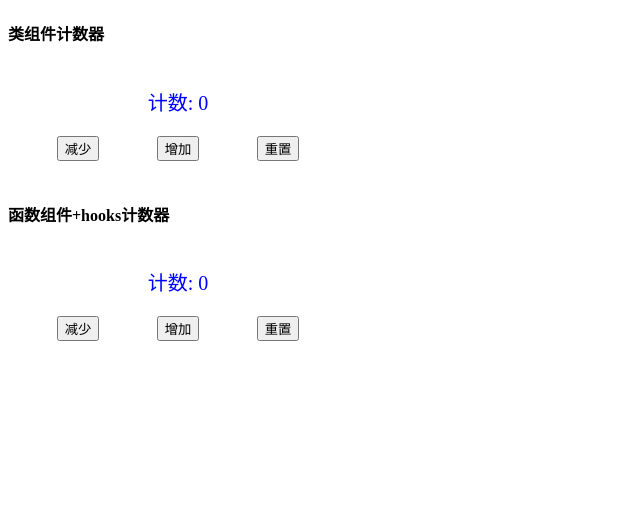
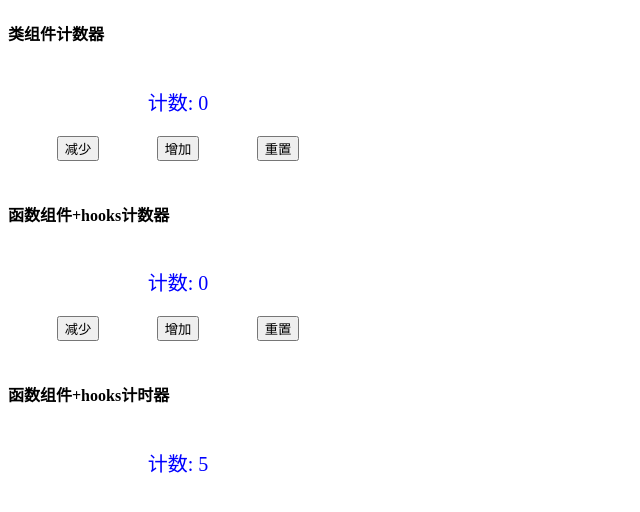
Before and after one commit to lizeyang1995/react-hooks-count, a React (Create React App) app: page / in a window 1280 px wide. Shown: the top 512 px of the page, without its empty margins (0-640 px from the left). Built offline with nearby package versions, Linux system fonts and the light colour scheme.

Commit message:
[izeyang] feat: using useEffect create timer

```diff
--- a/src/App.tsx
+++ b/src/App.tsx
@@ -1,6 +1,7 @@
 import React from 'react';
 import Counter01 from './components/counter01'
 import Counter02 from './components/counter02'
+import Counter03 from './components/counter03'
 function App() {
   return (
     <div className="App">
@@ -8,6 +9,8 @@ function App() {
       <Counter01 />
       <h4>函数组件+hooks计数器</h4>
       <Counter02 />
+      <h4>函数组件+hooks计时器</h4>
+      <Counter03 />
     </div>
   );
 }
--- /dev/null
+++ b/src/components/counter03.tsx
@@ -0,0 +1,25 @@
+import React, { FC, useEffect, useState } from 'react'
+import './counter.scss'
+
+const Counter03: FC = () => {
+    const [count, setCount] = useState<number>(0)
+    //如果第二个参数不传，则监听所有状态的变化
+    //如果第二个参数只是一个空数据，表示该函数只会在组件创建的时候调用一次
+    //如果传了[count]，表示每次count的改变都会触发该函数
+    useEffect(() => {
+        const timer = setInterval(() => {
+            setCount(count => count + 1)
+        }, 1000)
+        //return返回的是一个函数，之后在组件被销毁时执行
+        return () => {
+            clearInterval(timer)
+        }
+    }, [])
+    return (
+        <div className="counter">
+            <div className="displayer">计数: {count}</div>
+        </div>
+    )
+}
+
+export default Counter03
```
Also changed, not shown: 1 other file (tests, documents, lock files or other folders).
